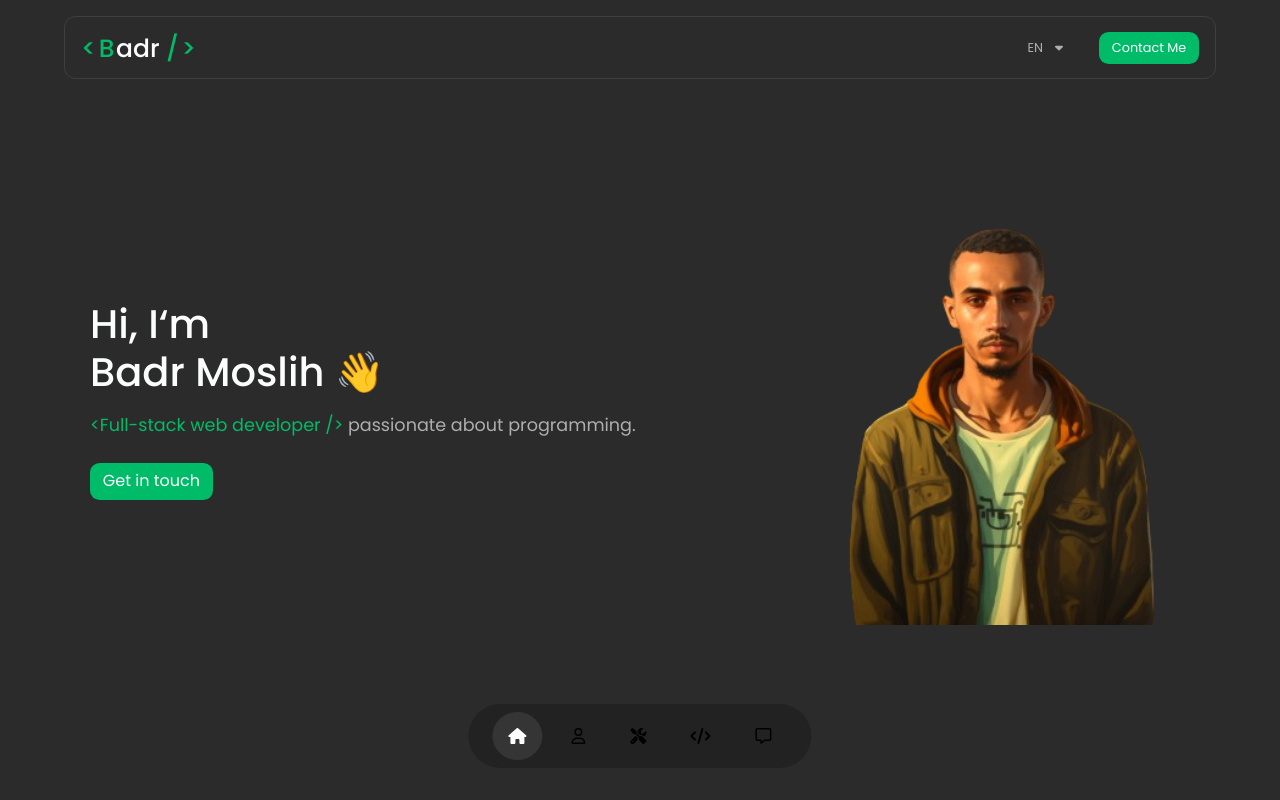
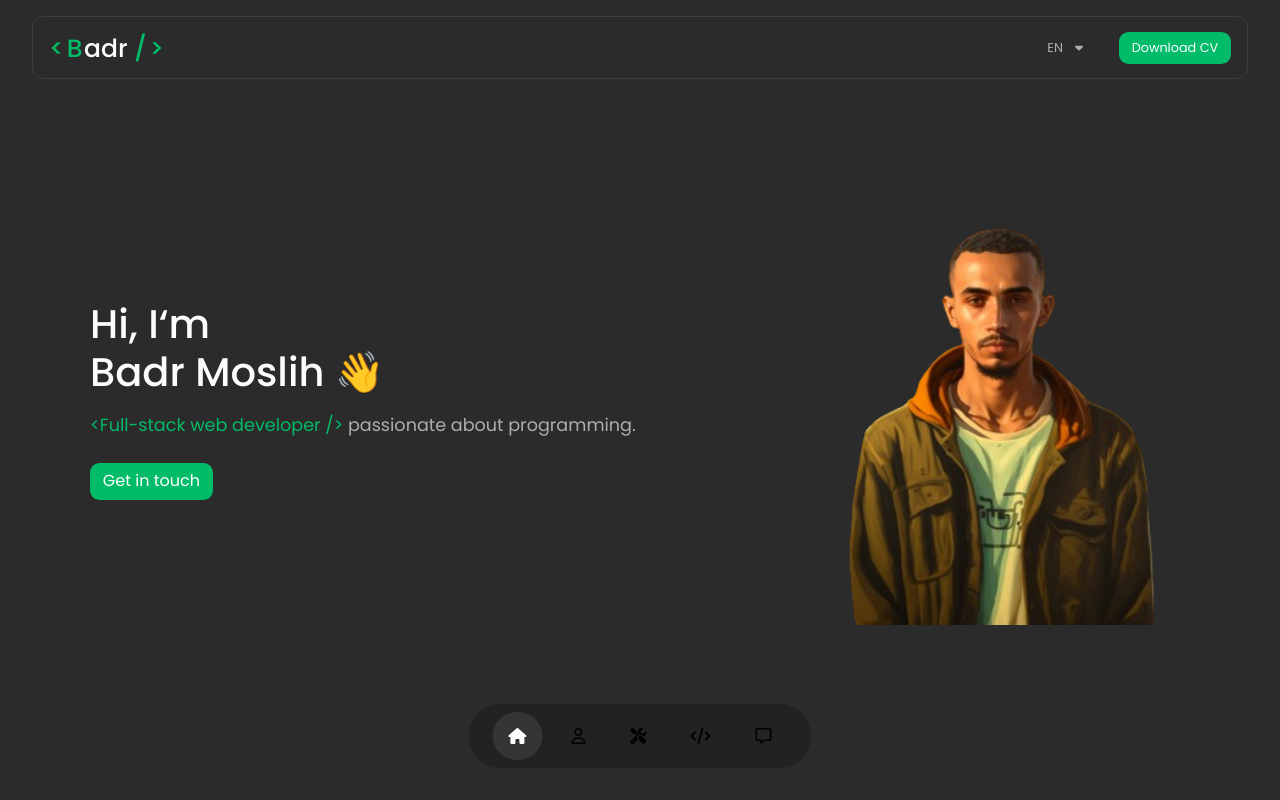
Before and after one commit to Moslihbadr/portfolio, a React (Vite) app: page / in a window 1280 px wide. Shown: the top 800 px of the page. Built offline with nearby package versions, Linux system fonts and the light colour scheme.

Commit message:
update TopNavbar component

```diff
--- a/src/components/navbar/TopNavbar.jsx
+++ b/src/components/navbar/TopNavbar.jsx
@@ -4,10 +4,11 @@ import { useLanguage } from "../../contexts/LanguageContext";
 import { FontAwesomeIcon } from "@fortawesome/react-fontawesome";
 import { faCaretDown } from "@fortawesome/free-solid-svg-icons";
 import Button from "../Button";
+import cv from '../../../assets/Badr_Moslih.pdf'
 
 const StyledNav = styled.nav`
   background: transparent;
-  width: 90vw;
+  width: 95vw;
   max-width: 1320px;
   margin-top: 1rem;
   position: fixed;
@@ -96,7 +97,11 @@ const TopNavbar = () => {
               FR
             </button>
           </DropdownMenu>
-          <a href="#contact"><Button className={'ms-4'}>{language === 'en' ? 'Contact Me' : 'Contactez-moi'}</Button></a>
+          <a href={cv} target="_blank" download={true} rel="noopener noreferrer" >
+            <Button className='ms-4'>
+              {language === 'en' ? 'Download CV' : 'Télécharger CV'}
+            </Button>
+          </a>
         </div>
       </div>
     </StyledNav>
```
